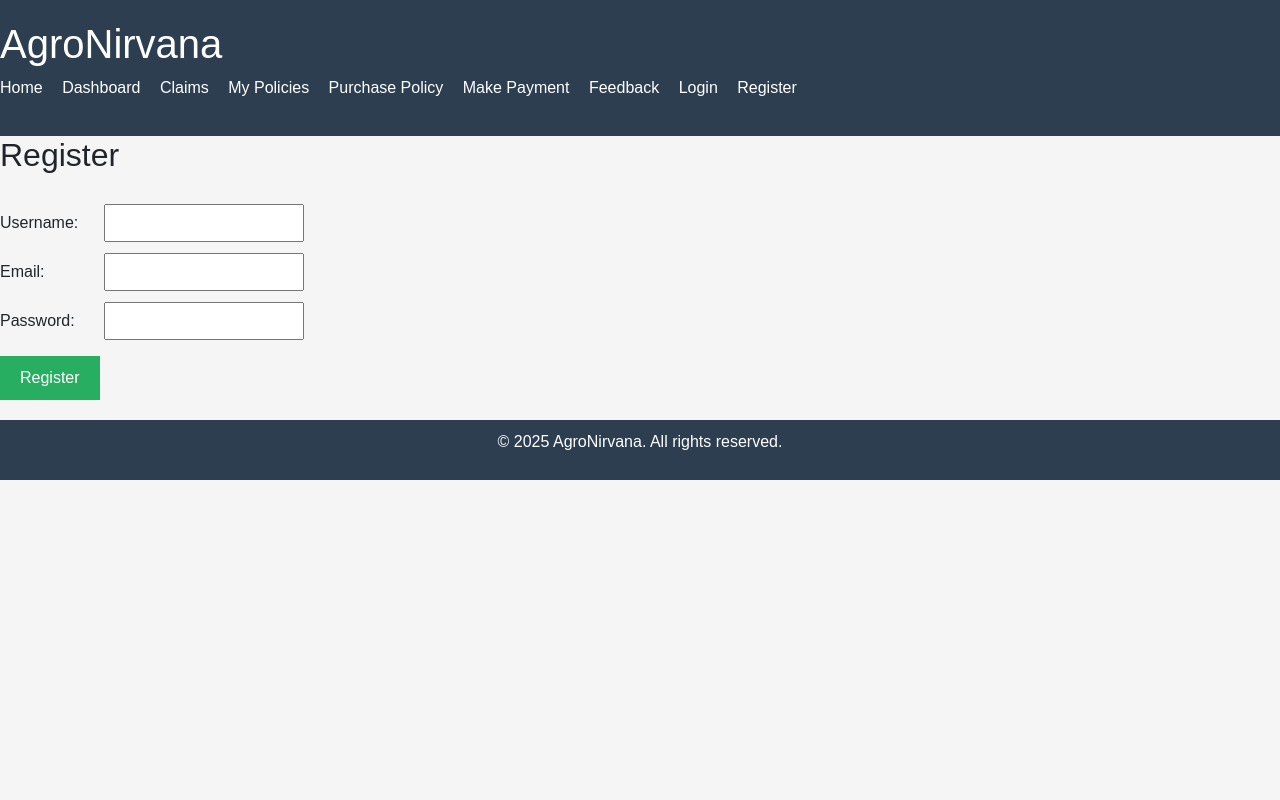
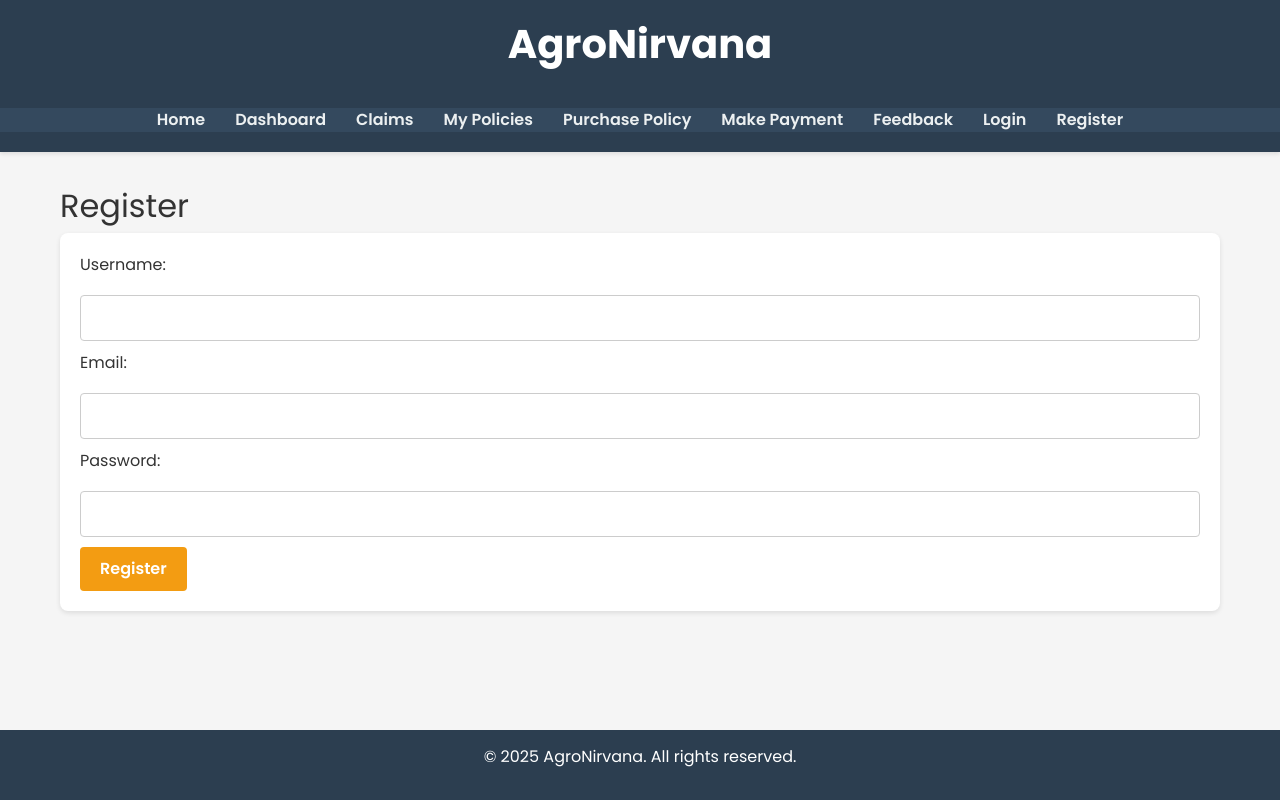
Before and after one commit to Abhigth/Agronirvana-Prototype, a Flask app: page /register in a window 1280 px wide. Run offline with Flask 3, Linux system fonts and the light colour scheme; parts of the project's set-up code (start-up, migrations or seed data) failed here and were passed over; some libraries are stand-ins or nearby versions.

Commit message:
Small changes with a better css

```diff
--- a/data_collector.py
+++ b/data_collector.py
@@ -30,7 +30,7 @@ def fetch_and_store_weather():
 
 if __name__ == '__main__':
     scheduler = BackgroundScheduler()
-    scheduler.add_job(fetch_and_store_weather, 'interval', hours=1)  # Runs every hour
+    scheduler.add_job(fetch_and_store_weather, 'interval', hours=0.5)  # Runs every half-hour
     scheduler.start()
 
     try:
--- a/static/css/style.css
+++ b/static/css/style.css
@@ -1,95 +1,138 @@
-/* static/css/style.css */
+/* Import Poppins font from Google Fonts */
+@import url('https://fonts.googleapis.com/css2?family=Poppins:wght@400;600;700&display=swap');
 
+/* General Styles */
 body {
-    font-family: Arial, sans-serif;
-    background-color: #f5f5f5;
+    font-family: 'Poppins', sans-serif;
     margin: 0;
     padding: 0;
+    background: #f5f5f5;
+    color: #333;
 }
 
-.container {
-    width: 80%;
-    margin: auto;
-    overflow: hidden;
-    padding: 20px;
-    background-color: #fff;
+/* Header */
+header {
+    background-color: #2c3e50;
+    padding: 20px 0;
+    text-align: center;
+    box-shadow: 0 2px 4px rgba(0, 0, 0, 0.1);
+    margin-bottom: 15px;  /* Added space between header and nav */
 }
 
-header {
-    background-color: #2c3e50;
+header h1 {
+    font-size: 2.5em;
+    margin: 0;
+    font-weight: 700;
     color: #fff;
-    padding: 20px 0;
 }
 
-.brand {
-    margin: 0;
-    font-size: 2.5em;
-}
-
-.tagline {
-    font-size: 1.2em;
-    margin: 5px 0;
+/* Navigation */
+nav {
+    background-color: #34495e;
+    margin-top: 40px;
 }
 
 nav ul {
     list-style: none;
     padding: 0;
+    margin: 0;
+    display: flex;
+    justify-content: center;
 }
 
 nav ul li {
-    display: inline;
-    margin-right: 15px;
+    margin: 0 15px;
 }
 
 nav ul li a {
-    color: #fff;
+    color: #ecf0f1;
     text-decoration: none;
+    font-weight: 600;
 }
 
-form {
-    margin: 20px 0;
+nav ul li a:hover {
+    color: #f39c12;
 }
 
-form label {
-    display: inline-block;
-    width: 100px;
-    margin-top: 10px;
+/* Main Content */
+main {
+    padding: 20px;
+    max-width: 1200px;
+    margin: 0 auto;
 }
 
-form input {
-    padding: 5px;
-    margin-top: 10px;
-    width: 200px;
+/* Hero Section (optional) */
+.jumbotron {
+    background: url('../images/hero.jpg') no-repeat center center;
+    background-size: cover;
+    color: #fff;
+    text-align: center;
+    padding: 100px 20px;
 }
 
-form button {
-    margin-top: 15px;
-    padding: 10px 20px;
-    background-color: #27ae60;
-    color: #fff;
-    border: none;
-    cursor: pointer;
+.jumbotron h1 {
+    font-size: 3em;
+    font-weight: 700;
 }
 
-form button:hover {
-    background-color: #219150;
+.jumbotron p {
+    font-size: 1.2em;
 }
 
-.weather-info {
-    background-color: #ecf0f1;
-    padding: 15px;
-    margin-top: 20px;
+/* Buttons */
+.btn {
+    background-color: #f39c12;
+    border: none;
+    padding: 10px 20px;
+    color: #fff;
+    font-weight: 600;
+    text-decoration: none;
+    border-radius: 4px;
 }
 
-.error {
-    color: red;
-    font-weight: bold;
+.btn:hover {
+    background-color: #e67e22;
 }
 
+/* Forms */
+form {
+    background: #fff;
+    padding: 20px;
+    border-radius: 8px;
+    box-shadow: 0 2px 5px rgba(0,0,0,0.1);
+    margin-bottom: 20px;
+}
+
+input, textarea, select {
+    width: 100%;
+    padding: 10px;
+    margin: 10px 0;
+    border: 1px solid #ccc;
+    border-radius: 4px;
+    font-family: 'Poppins', sans-serif;
+}
+
+button {
+    cursor: pointer;
+    background-color: #f39c12;
+    border: none;
+    padding: 10px 20px;
+    border-radius: 4px;
+    font-weight: 600;
+    color: #fff;
+}
+
+button:hover {
+    background-color: #e67e22;
+}
+
+/* Footer */
 footer {
     background-color: #2c3e50;
     color: #fff;
     text-align: center;
-    padding: 10px 0;
-    margin-top: 20px;
+    padding: 15px 0;
+    position: fixed;
+    bottom: 0;
+    width: 100%;
 }
--- a/templates/base.html
+++ b/templates/base.html
@@ -6,6 +6,7 @@
   <!-- Include Bootstrap CSS from CDN -->
   <link rel="stylesheet" href="https://stackpath.bootstrapcdn.com/bootstrap/4.5.2/css/bootstrap.min.css">
   <link rel="stylesheet" href="{{ url_for('static', filename='css/style.css') }}">
+
   <!-- Google Analytics -->
 <script async src="https://www.googletagmanager.com/gtag/js?id=G-9VXVX2EQH0"></script>
 <script>
```
Also changed, not shown: new_agronirvana.db, 3 other files.
